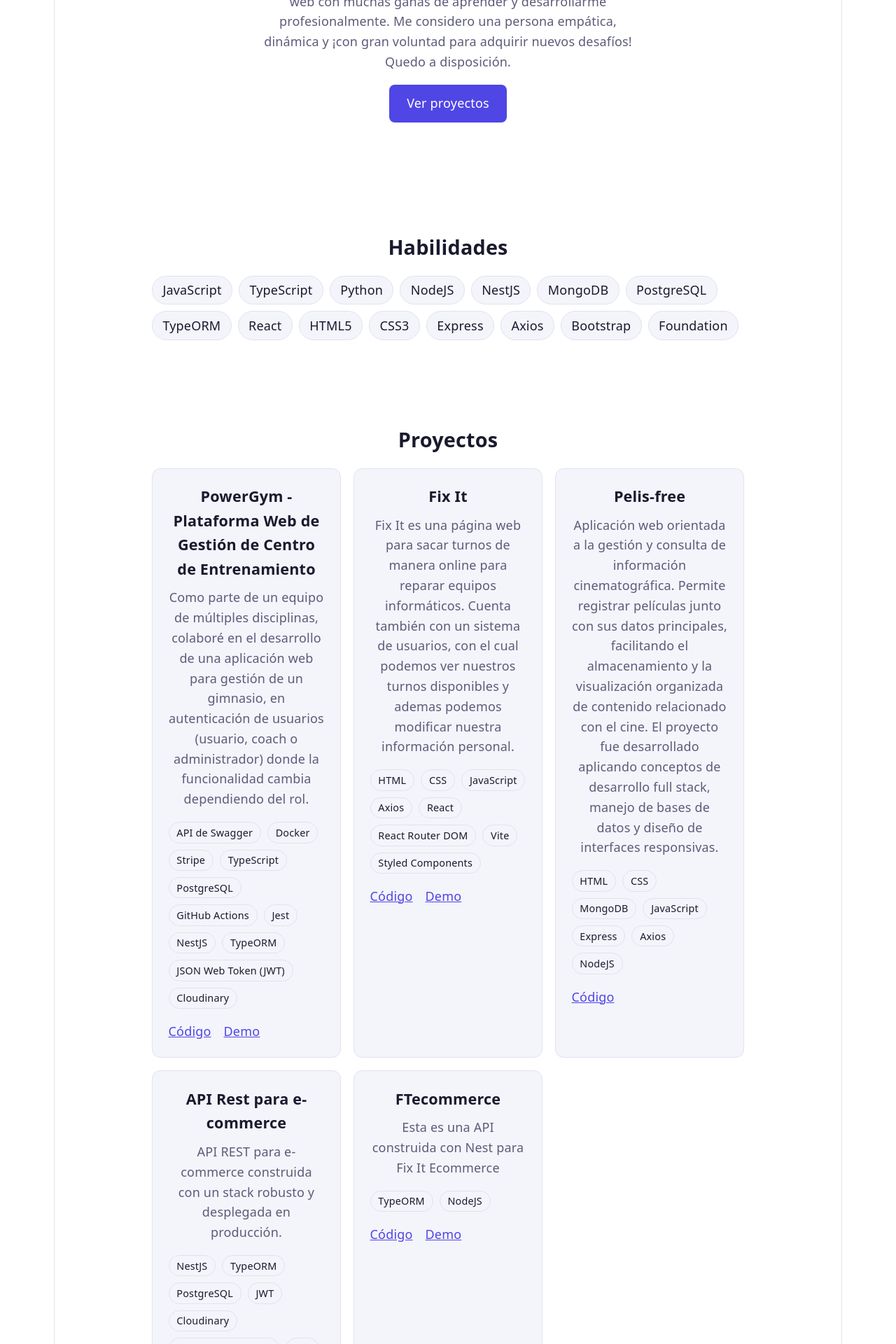
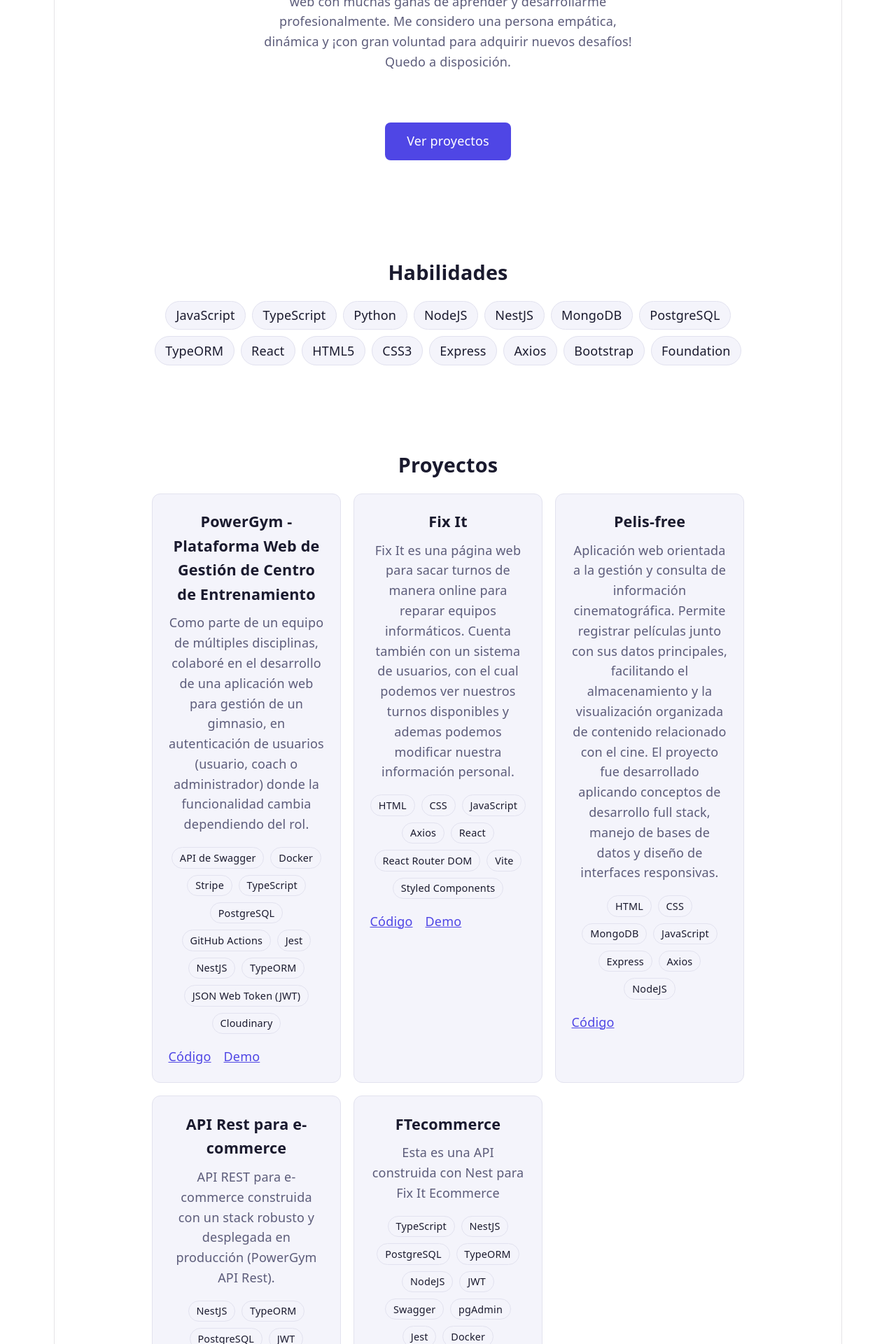
Before and after one commit to GNicolasRocca/portfolio, a React (Vite) app in the folder files/mi-portafolio/: page / in a window 1280 px wide. Shown: the part 560-2480 px from the top of the page at 70% size. Built offline with nearby package versions, Linux system fonts and the light colour scheme.

Commit message:
feat: se centro todo el contenido y se amplio la informacion delos proyectos-GNR

```diff
--- a/files/mi-portafolio/index.html
+++ b/files/mi-portafolio/index.html
@@ -4,7 +4,7 @@
     <meta charset="UTF-8" />
     <link rel="icon" type="image/svg+xml" href="/favicon.svg" />
     <meta name="viewport" content="width=device-width, initial-scale=1.0" />
-    <title>mi-portafolio</title>
+    <title>Gonzalo Rocca Portfolio</title>
   </head>
   <body>
     <div id="root"></div>
--- a/files/mi-portafolio/src/App.css
+++ b/files/mi-portafolio/src/App.css
@@ -46,16 +46,17 @@ h3 { font-size: 1.6rem; margin-bottom: 1rem; }
   background: var(--acento);
   color: #fff;
   border: 0;
-  margin: 1em;
+  margin-top: 4em;
   padding: 0.7rem 1.4rem;
   border-radius: 8px;
   font-size: 1rem;
   cursor: pointer;
   text-decoration: none;
+  width: 10em;
 }
 .btn:hover { opacity: 0.9; }
 
-.chips { display: flex; flex-wrap: wrap; gap: 0.5rem; list-style: none; padding: 0; }
+.chips { display: flex; justify-content: center; flex-wrap: wrap; gap: 0.5rem; list-style: none; padding: 0; }
 .chip {
   background: var(--tarjeta);
   border: 1px solid var(--borde);
@@ -77,8 +78,20 @@ h3 { font-size: 1.6rem; margin-bottom: 1rem; }
 .card__links { display: flex; gap: 1rem; }
 a { color: var(--acento); }
 
-.form { display: grid; gap: 0.75rem; max-width: 520px; }
+#contacto {
+  display: flex;
+  flex-direction: column;
+  align-items: center;
+}
+.form {
+  display: flex;
+  flex-direction: column;
+  align-items: center;
+  justify-content: center;
+  gap: 0.75rem;
+}
 .form input, .form textarea {
+  width: 50vw;
   padding: 0.7rem;
   border-radius: 8px;
   border: 1px solid var(--borde);
--- a/files/mi-portafolio/src/App.jsx
+++ b/files/mi-portafolio/src/App.jsx
@@ -54,7 +54,7 @@ const PROYECTOS = [
   {
     id: 4,
     titulo: "API Rest para e-commerce",
-    descripcion: "API REST para e-commerce construida con un stack robusto y desplegada en producción.",
+    descripcion: "API REST para e-commerce construida con un stack robusto y desplegada en producción (PowerGym API Rest).",
     tecnologias: [
       "NestJS", "TypeORM", "PostgreSQL", "JWT", "Cloudinary", "Swagger / OpenAPI", "Jest", "Docker", "GitHub Actions"
     ],
@@ -66,7 +66,7 @@ const PROYECTOS = [
     titulo: "FTecommerce",
     descripcion: "Esta es una API construida con Nest para Fix It Ecommerce",
     tecnologias: [
-      "TypeORM", "NodeJS",
+      "TypeScript", "NestJS", "PostgreSQL", "TypeORM", "NodeJS", "JWT", "Swagger", "pgAdmin", "Jest", "Docker", "GitHub Actions"
     ],
     repo: "https://github.com/GNicolasRocca/FTecommerce",
     demo: "linkedin.com/safety/go/?url=https%3A%2F%2Fnest-demo-latest-8yd5.onrender.com%2Fapi&urlhash=pi2r&mt=Pqidn8uj5aHFKr7S3a5iFhf-bvryiB6UcaB9RepUe3nG9F5hsuvObG6BTDWDKSVeahug-Fp1b1GDc6vVvO6saYMUjCRZ&isSdui=true&lipi=urn%3Ali%3Apage%3Ad_flagship3_profile_view_base%3B77svcWi%2BQsuN4GkNrEWyFQ%3D%3D",
```
